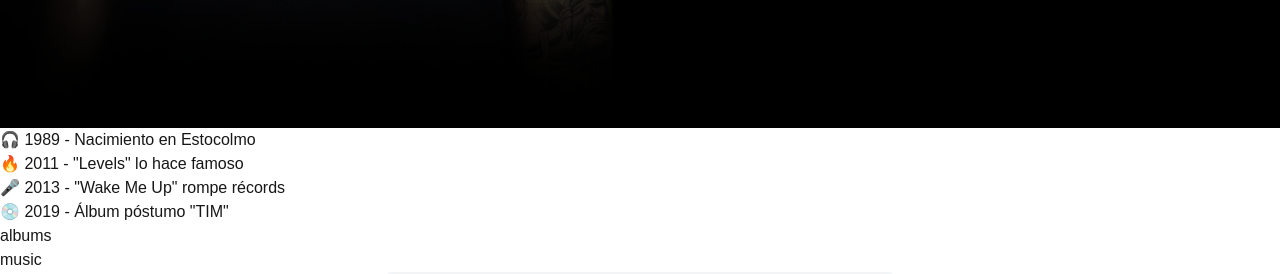
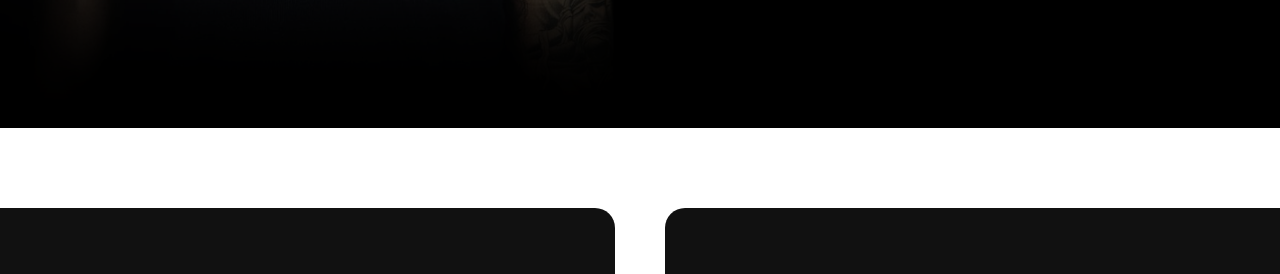
Before and after one commit to JerryRivera609/avicii-project, a Next.js app: page / in a window 1280 px wide. Shown: the part 760-1034 px from the top of the page. Built offline with nearby package versions, Linux system fonts and the light colour scheme; no server answers; a web font is replaced by a local one.

Commit message:
se añadió estilo base al scroll animado

```diff
--- a/src/app/components/about.css
+++ b/src/app/components/about.css
@@ -0,0 +1,26 @@
+.timeline-container {
+    width: 100vw;
+    height: 100vh;
+    overflow: hidden;
+    display: flex;
+    align-items: center;
+    justify-content: center;
+}
+
+.timeline-sections {
+    display: flex;
+    gap: 50px;
+    width: max-content;
+}
+
+.timeline-item {
+    min-width: 80vw;
+    height: 80vh;
+    background: #111;
+    color: white;
+    display: flex;
+    align-items: center;
+    justify-content: center;
+    font-size: 2rem;
+    border-radius: 20px;
+}
```
